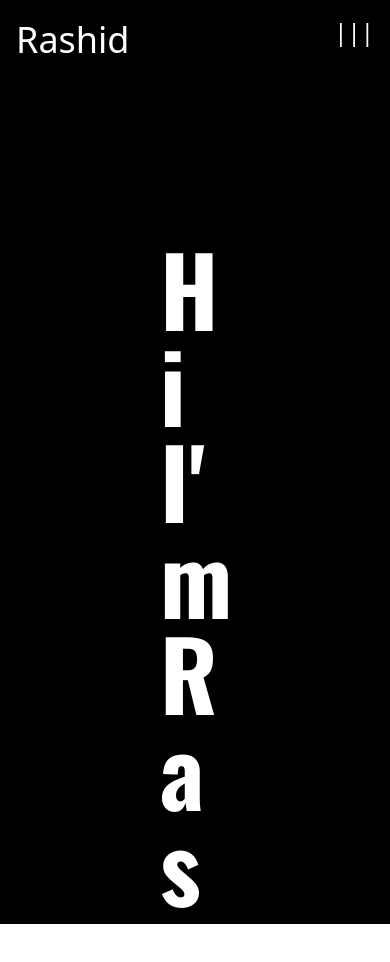
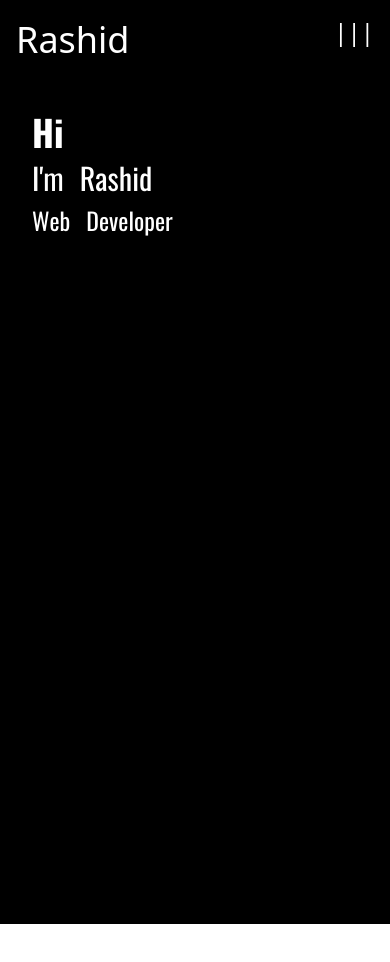
Before and after one commit to MamunUrRashidAIUB/portfolio-react, a React (Vite) app: page / in a window 390 px wide. Shown: the top 962 px of the page. After the commit the page ends 924 px from the top, so only its background shows below. Built offline with nearby package versions, Linux system fonts and the light colour scheme.

Commit message:
make some resposive settings for every screen some

```diff
--- a/src/components/Intro.jsx
+++ b/src/components/Intro.jsx
@@ -2,7 +2,7 @@ import { motion } from "framer-motion";
 
 const Intro = () => {
   const text1 = "Hi";
-  const text2Part1 = "I'm"; // Split I'm Rashid into two parts
+  const text2Part1 = "I'm";
   const text2Part2 = "Rashid";
   const text3Part1 = "Web";
   const text3Part2 = "Developer";
@@ -12,15 +12,20 @@ const Intro = () => {
     hover: {
       y: [-1, -2, -2.8, 0.9],
       scaleY: [1, 1.3, 0.8, 1, 1.2],
-      color:"#FFD700"
-
+      color: "#FFD700",
+      transition: {
+        type: "spring",
+        stiffness: 300,
+        damping: 20,
+      },
     },
   };
 
   return (
-    <div className="h-screen p-40 text-8xl font-bold text-white">
+    <div className="h-screen p-8 sm:p-16 md:p-20 lg:p-40 text-white">
       <div className="font-comforter">
-        <h1 className="">
+        {/* Hi Text */}
+        <h1 className="text-4xl sm:text-6xl md:text-7xl lg:text-8xl font-bold">
           {text1.split("").map((l, i) => (
             <motion.span
               key={i}
@@ -35,7 +40,8 @@ const Intro = () => {
           ))}
         </h1>
 
-        <h1 className="">
+        {/* I'm Rashid Text */}
+        <h1 className="text-3xl sm:text-5xl md:text-6xl lg:text-7xl mt-2">
           {text2Part1.split("").map((l, i) => (
             <motion.span
               key={i}
@@ -48,8 +54,7 @@ const Intro = () => {
               {l}
             </motion.span>
           ))}
-
-          <span className="mx-4"></span>
+          <span className="mx-2"></span>
           {text2Part2.split("").map((l, i) => (
             <motion.span
               key={i}
@@ -64,7 +69,8 @@ const Intro = () => {
           ))}
         </h1>
 
-        <h1 className="">
+        {/* Web Developer Text */}
+        <h1 className="text-2xl sm:text-4xl md:text-5xl lg:text-6xl mt-2">
           {text3Part1.split("").map((l, i) => (
             <motion.span
               key={i}
@@ -77,7 +83,7 @@ const Intro = () => {
               {l}
             </motion.span>
           ))}
-          <span className="mx-4"></span>
+          <span className="mx-2"></span>
           {text3Part2.split("").map((l, i) => (
             <motion.span
               key={i}
```
